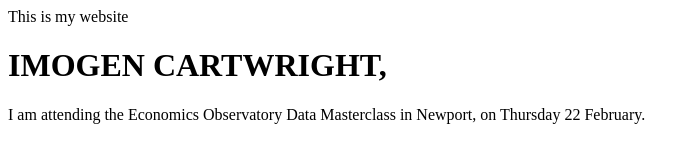
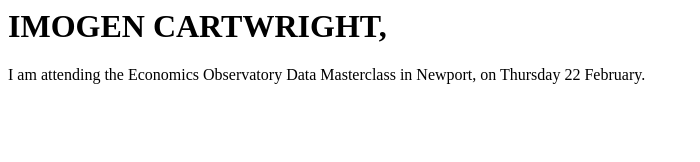
Before and after one commit to imogencartwright/imogencartwright.github.io, a plain HTML site: page index.html in a window 1280 px wide. Shown: the whole page, without its empty margins (0-700 px from the left). Drawn offline with Linux system fonts and the light colour scheme.

Commit message:
Update index.html

```diff
--- a/index.html
+++ b/index.html
@@ -1,7 +1,4 @@
 <html>
-  <head>
-    This is my website
-  </head>
   <body>
     <h1> IMOGEN CARTWRIGHT, </h1>
     <P> I am attending the Economics Observatory Data Masterclass in Newport, on Thursday 22 February. </P>
```
